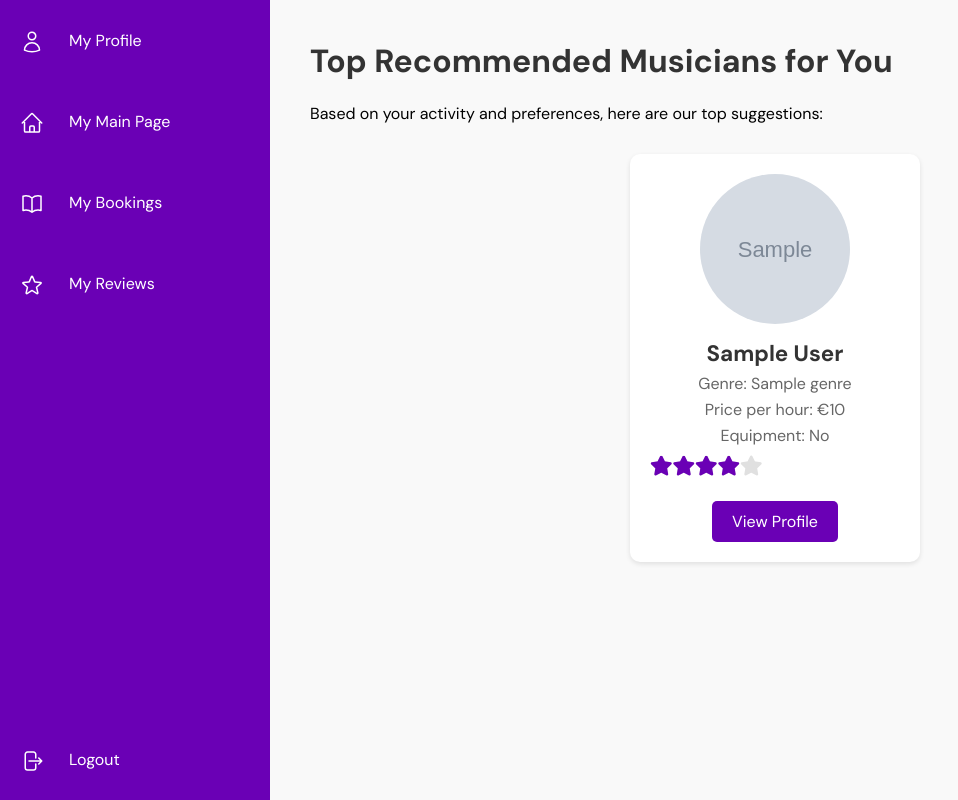
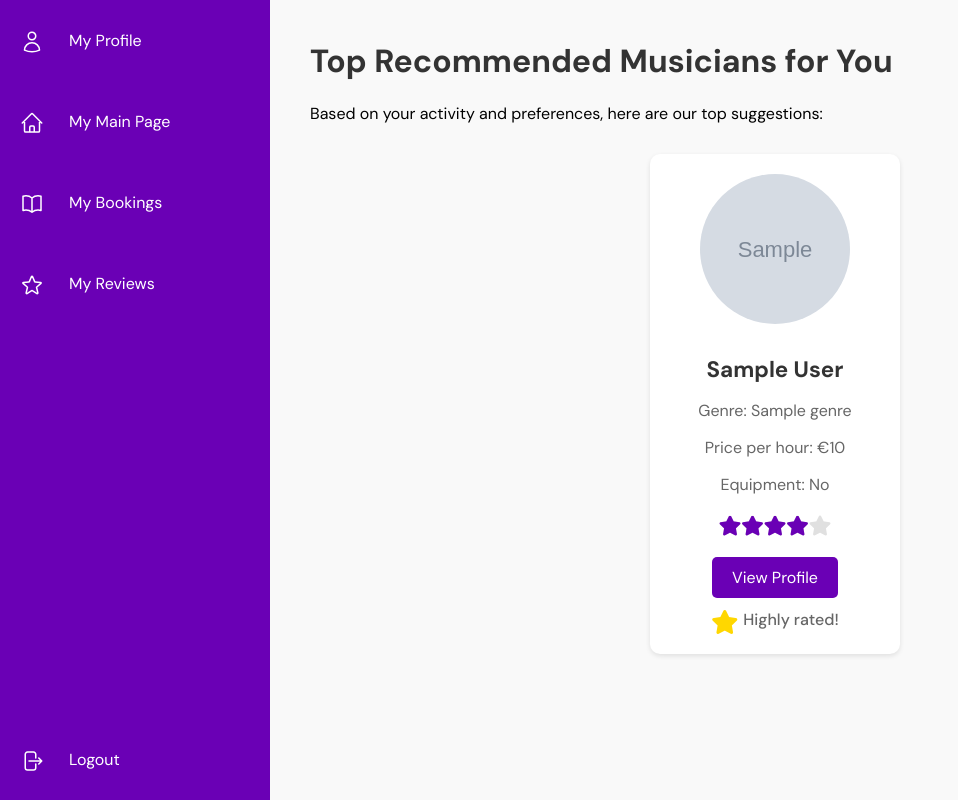
Before and after one commit to Marketplace-development/even-groups-a-d2024-group8, a Flask app: template app/templates/my_recommendations.html in a window 1280 px wide. Shown: the whole page, without its empty margins (0-958 px from the left). Run offline with Flask 3, Linux system fonts and the light colour scheme; the template is opened without the code that fills it: most values are stand-ins (such as "Sample title", 1, 10 or a date in 2020); grey boxes marked "Sample" are stand-in pictures.

Commit message:
View reviews bij venues, my recommendations stars fixed, error message bij booking fixed

```diff
--- a/app/routes.py
+++ b/app/routes.py
@@ -959,7 +959,8 @@ def request_booking(musician_id):
         except ValueError as e:
             print(f"ValueError: {e}")
             flash(str(e), "error")
-            return redirect(url_for('main.request_booking', musician_id=musician_id))
+            return render_template('booking.html', musician=musician)
+
 
         status = 'Requested'
         # Create a new booking with status 'Requested'
@@ -996,8 +997,8 @@ def request_booking(musician_id):
             db.session.rollback()
             flash(f"An error occurred while requesting the booking: {e}", "error")
             print(f"Error during commit: {e}")
+            return render_template('booking.html', musician=musician)
 
-        return redirect(url_for('main.main_page'))
 
     else:
         # GET request, render booking.html
--- a/app/templates/my_recommendations.html
+++ b/app/templates/my_recommendations.html
@@ -83,12 +83,18 @@
         }
 
         .profile-card {
+            display: flex; /* Flexbox for card layout */
+            flex-direction: column; /* Stack items vertically */
+            justify-content: space-between; /* Space items evenly */
+            align-items: center; /* Center-align content */
             background-color: #fff;
             padding: 20px;
             border-radius: 10px;
             box-shadow: 0 2px 5px rgba(0, 0, 0, 0.1);
             text-align: center;
             width: 250px;
+            height: 500px; /* Fixed height for all cards */
+            box-sizing: border-box; /* Padding included in height */
         }
 
         .profile-pic,
@@ -178,7 +184,7 @@
             font-size: 20px;
             color: #e0e0e0;
             line-height: 1;
-            margin: 10px 0;
+            margin: 10px auto 0;
             vertical-align: middle;
             width: max-content;
         }
@@ -204,6 +210,33 @@
             font-family: 'Font Awesome 5 Free';
             font-weight: 900;
             display: inline-block;
+        }
+
+        .highly-rated {
+            color: gold;
+            font-size: 24px;
+            margin-top: 5px;
+        }
+
+        .highly-rated-container {
+            min-height: 30px; /* Ensures consistent space for all cards */
+            display: flex;
+            align-items: center;
+            justify-content: center;
+            gap: 5px; /* Space between star icon and text */
+            font-size: 1rem;
+            visibility: hidden; /* Default hidden */
+        }
+
+        .highly-rated-container i,
+        .highly-rated-container span {
+            visibility: visible; /* Make content visible if present */
+        }
+
+        .highly-rated-text {
+            font-size: 1rem;
+            color: #666;
+            font-weight: 500;
         }
 
         .main-content::-webkit-scrollbar {
@@ -383,13 +416,20 @@
                             <p>Equipment: {{ 'Yes' if musician.equipment else 'No' }}</p>
 
                             {% set rating_val = musician.profile.rating if musician.profile.rating is not none else 0 %}
-                                {% set star_width = rating_val > 0 and (rating_val / 5 * 100) ~ '%' or '0%' %}
-                                <!-- Place stars below Equipment and before the button -->
+                            {% set star_width = ((rating_val / 5) * 100) ~ '%' %}
                             <div class="stars-outer">
                                 <div class="stars-inner" style="width: {{ star_width }};"></div>
                             </div>
 
                             <a href="{{ url_for('main.view_profile', user_id=musician.profile_id) }}" class="view-profile-button">View Profile</a>
+
+                            <!-- Ensure the 'highly-rated-container' is always present -->
+                            <div class="highly-rated-container">
+                                {% if rating_val >= 4 %}
+                                    <i class="fas fa-star highly-rated"></i>
+                                    <span class="highly-rated-text">Highly rated!</span>
+                                {% endif %}
+                            </div>
                         </div>
                         {% endfor %}
                     </div>
--- a/app/templates/venue_profile.html
+++ b/app/templates/venue_profile.html
@@ -135,6 +135,7 @@
                     <a href="{{ url_for('main.edit_venue_profile', user_id=user.profile_id) }}" class="button">Edit Profile</a>
                 {% endif %}
                 <a href="{{ url_for('main.main_page') }}" class="button">Go Back to Main Page</a>
+                <a href="{{ url_for('main.view_reviews', musician_id=user.profile_id) }}" class="button">View Reviews</a>
             </div>
         </div>
     </div>
```
Also changed, not shown: app/templates/booking.html (+36 -0 lines), README.md. Lines whose indentation alone changed are shown as unchanged.
